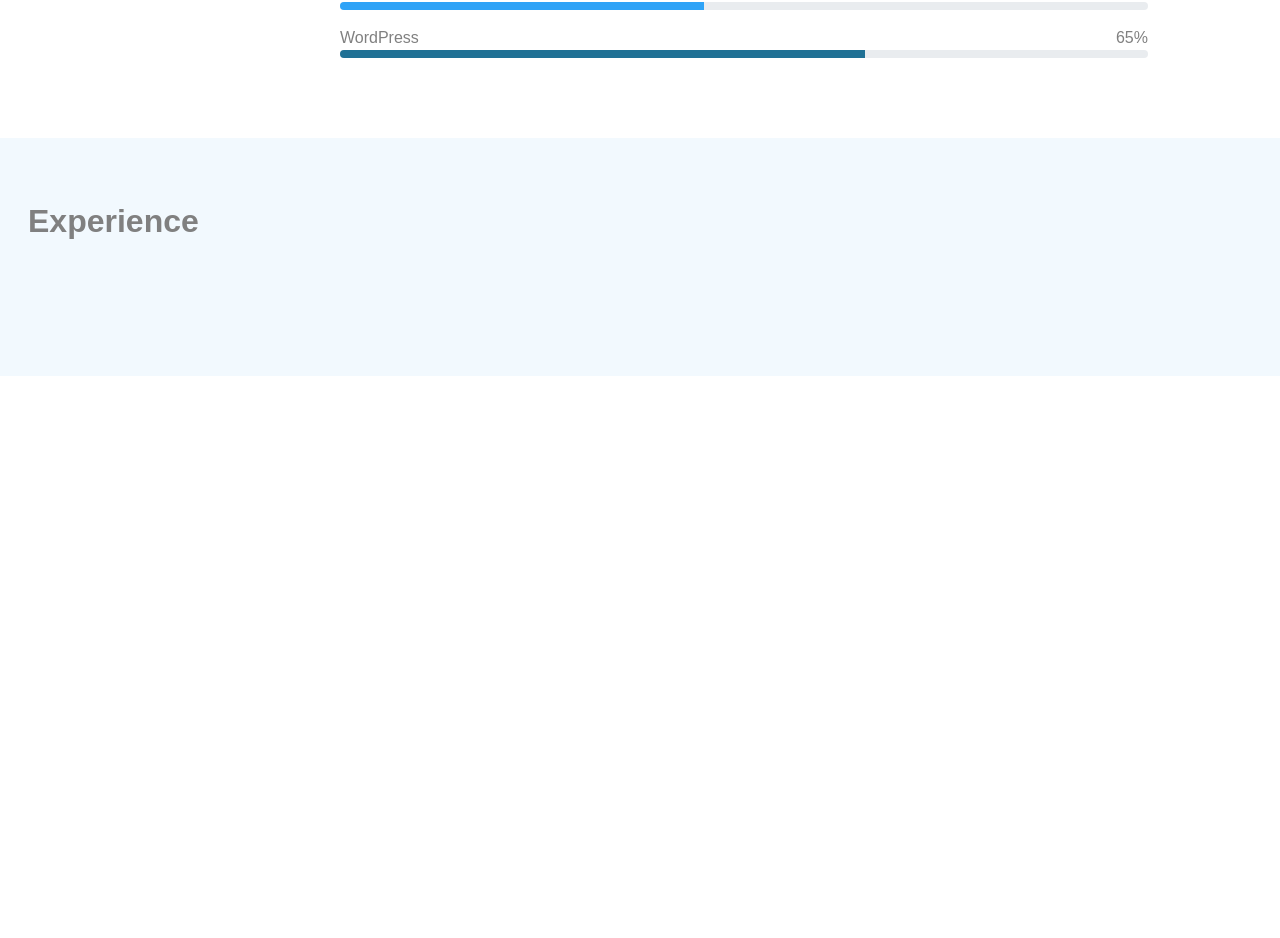
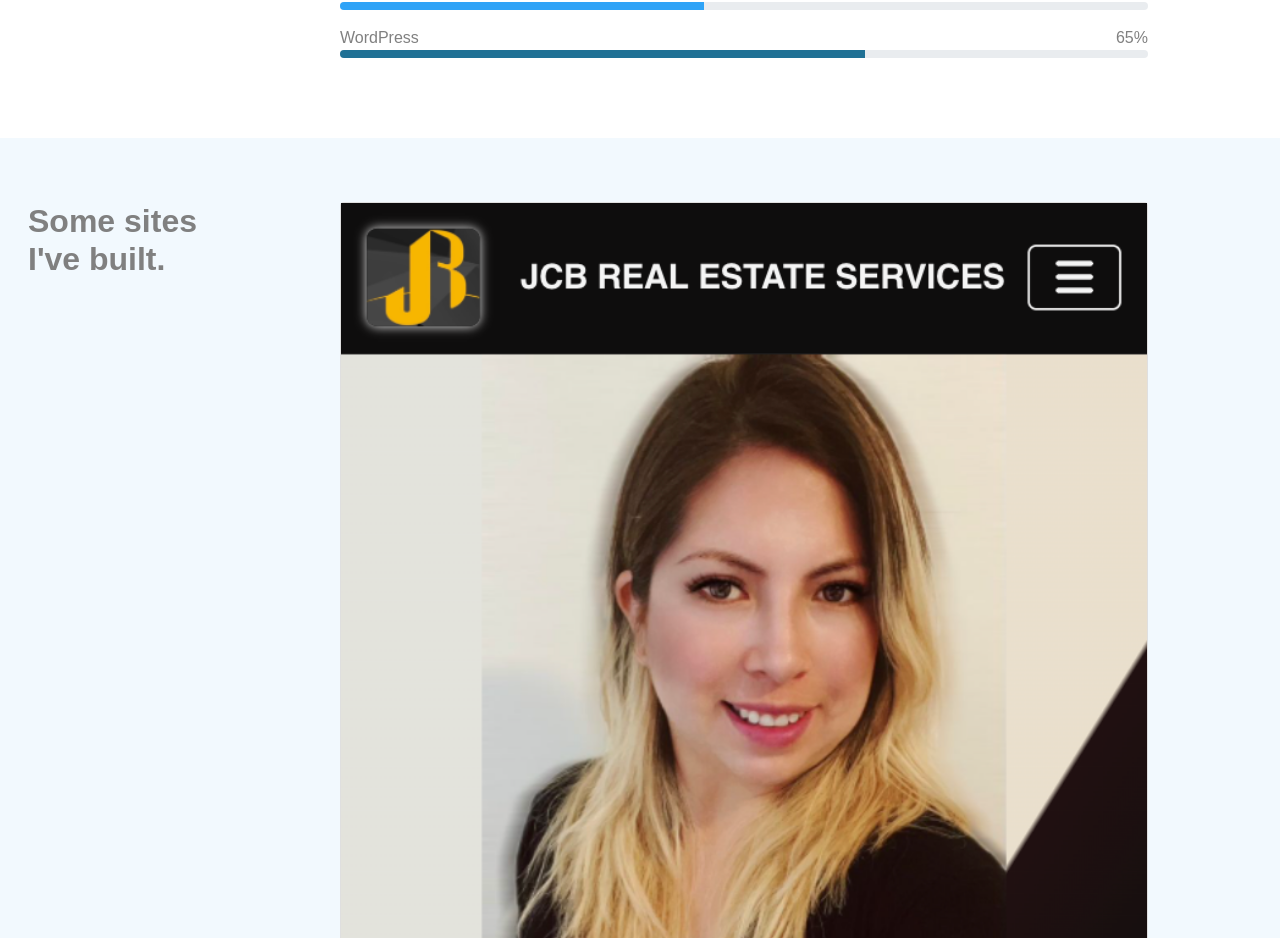
Before and after one commit to Esmendez90/portfolio, a React (Create React App) app in the folder my_portfolio/: page / in a window 1280 px wide. Shown: the part 1636-2574 px from the top of the page. Before the commit the page ends 2012 px from the top, so only its background shows below. Built offline with nearby package versions, Linux system fonts and the light colour scheme.

Commit message:
added projects section

```diff
--- a/my_portfolio/src/App.css
+++ b/my_portfolio/src/App.css
@@ -1,10 +1,6 @@
-html {
-  scroll-behavior: smooth;
-}
-
 body{
  font-family: Hind,sans-serif !important;
- background-color: #fff;
+ background-color: #fff !important;
 }
 .row {
   margin-right: 0 !important;
--- a/my_portfolio/src/App.js
+++ b/my_portfolio/src/App.js
@@ -3,7 +3,7 @@ import "./App.css";
 import Header from "./components/Header/Header";
 import Banner from "./components/Banner/Banner";
 import About from "./components/About/About";
-import Experience from "./components/Experience/Experience";
+import Works from "./components/Works/Works";
 
 function App() {
   return (
@@ -12,7 +12,7 @@ function App() {
       <Header />
       <Banner />
       <About />
-      <Experience />
+      <Works />
 
     </main>
   </>
--- a/my_portfolio/src/components/Experience/Experience.js
+++ /dev/null
@@ -1,21 +0,0 @@
-import React from "react";
-import "./style.css";
-
-function Experience() {
-  return (
-    <>
-      <section>
-        <div className="experience-container row-container row">
-          <div className="h2-container col-sm-3">
-            <div>
-              <h2>Experience</h2>
-            </div>
-          </div>
-          <div className="col-sm-8"></div>
-        </div>
-      </section>
-    </>
-  );
-}
-
-export default Experience;
--- /dev/null
+++ b/my_portfolio/src/components/Works/Projects.json
@@ -0,0 +1,46 @@
+[
+    {
+        "id": "1",
+        "image": "/Images/jcb/jcbOne.png",
+        "alt": "JCB homepage displaying jennifer's picture - mobile responsive view.",
+        "title": "JCB Real Estate Services",
+        "text": "App hosted in heroku allows the user to find information about real estate agent, Jennifer.",
+        "siteLink": "https://jcbhome.herokuapp.com/",
+        "repoLink": "https://github.com/Esmendez90/jcbhome",
+        "icon": "faGithub",
+        "icon2": "faArrowUpRightFromSquare"
+    },
+    {
+        "id": "2",
+        "image": "/Images/styleMe/homepage.png",
+        "alt": "Slide two. Style me homepage - mobile responsive view.",
+        "title": "STYLE ME",
+        "text": "Application that allows the user to upload photos of your clothing from your camera, computer or social media. Organize their clothes into outfits and categorize them by occasion, season, mood or whatever they like!",
+        "siteLink": "https://stylemenow.herokuapp.com/",
+        "repoLink": "https://github.com/mpasricha1/style_me_react",
+        "icon": "faGithub",
+        "icon2": "faArrowUpRightFromSquare"
+    },
+    {
+        "id": "3",
+        "image": "/Images/kNutricion/homePage.png",
+        "alt": "Slide three. kNutricion homepage - mobile responsive view.",
+        "title": "K Nutricion",
+        "text": "Application hosted in heroku that is still in development, for a customer that owns a spa. Users will be able to see the services that are offered, a description of it, and testimonials of customers that have been satisfied with the service. App is mobile responsive. Desktop responsive is in process.",
+        "siteLink": "https://k-nutricion.herokuapp.com/",
+        "repoLink": "https://github.com/Esmendez90/knutrition",
+        "icon": "faGithub",
+        "icon2": "faArrowUpRightFromSquare"
+    },
+    {
+        "id": "4",
+        "image": "/Images/weatherDashboard/weatherPic.png",
+        "alt": "Slide four. Weather dashboard - mobile responsive view.",
+        "title": "Weather Dashboard",
+        "text": "Allows the user to see the weather forecast of any city, as well as the forecast for the next 5 days.",
+        "siteLink": "https://esmendez90.github.io/weather-dashboard/",
+        "repoLink": "https://github.com/Esmendez90/weather-dashboard",
+        "icon": "faGithub",
+        "icon2": "faArrowUpRightFromSquare"
+    }
+]
--- /dev/null
+++ b/my_portfolio/src/components/Works/Works.js
@@ -0,0 +1,62 @@
+import React from "react";
+import "./style.css";
+import { Card } from "react-bootstrap";
+import Projects from "./Projects.json";
+import { FontAwesomeIcon } from "@fortawesome/react-fontawesome";
+import { faGithub } from "@fortawesome/free-brands-svg-icons";
+import { faArrowUpRightFromSquare } from "@fortawesome/free-solid-svg-icons";
+
+function Works() {
+  return (
+    <>
+      <section>
+        <div className="experience-container row-container row">
+          <div className="h2-container col-sm-3">
+            <div>
+              <h2>
+                Some sites
+                <br />
+                I've built.
+              </h2>
+            </div>
+          </div>
+          <div className="col-sm-8">
+            <div>
+              {Projects.map(
+                ({ id, image, alt, title, text, siteLink, repoLink }) => (
+                  <Card key={id}>
+                    <img src={process.env.PUBLIC_URL + [image]} alt={alt} />
+
+                    <Card.Body>
+                      <h5>{title}</h5>
+                      <p>{text}</p>
+
+                      <div className="btn-container">
+                        <ul>
+                          <li className="links-container icon">
+                            <a href={repoLink} target="_blank" rel="noreferrer">
+                              <FontAwesomeIcon icon={faGithub} />
+                            </a>
+                          </li>
+                          <li className="links-container icon">
+                            <a href={siteLink} target="_blank" rel="noreferrer">
+                              <FontAwesomeIcon
+                                icon={faArrowUpRightFromSquare}
+                              />
+                            </a>
+                          </li>
+                        </ul>
+                      </div>
+                    </Card.Body>
+                  </Card>
+                )
+              )}
+            </div>
+          </div>
+        </div>
+      </section>
+    </>
+  );
+}
+
+export default Works;
```
Also changed, not shown: my_portfolio/src/components/Card/cardsProjects.json (deleted, +0 -79 lines), my_portfolio/src/components/Works/style.css (added).
